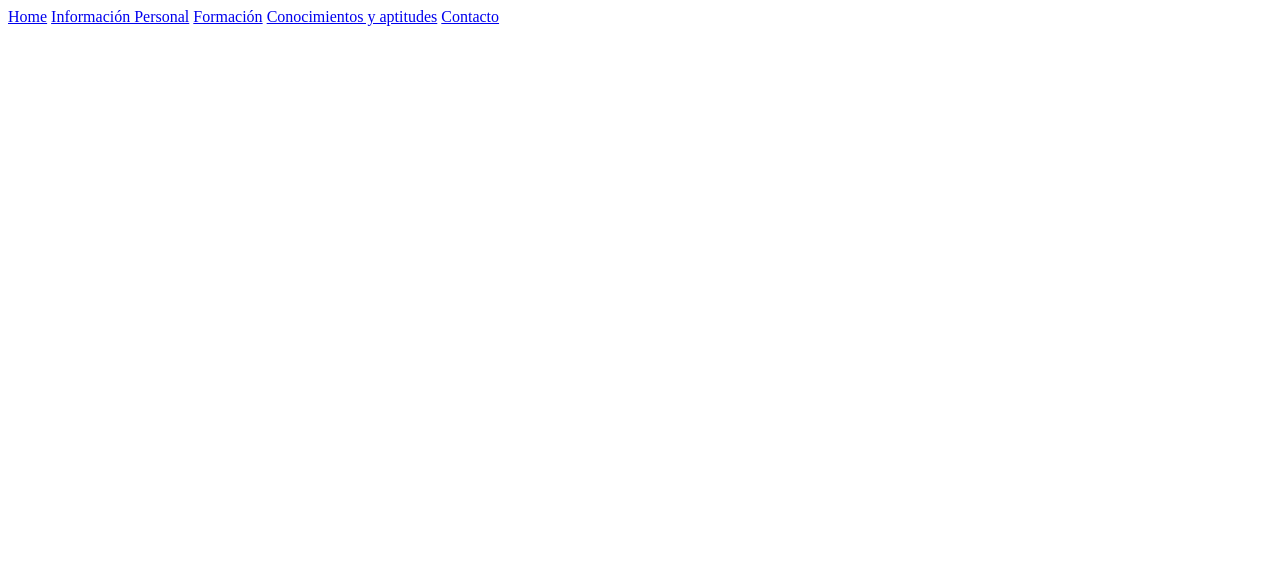
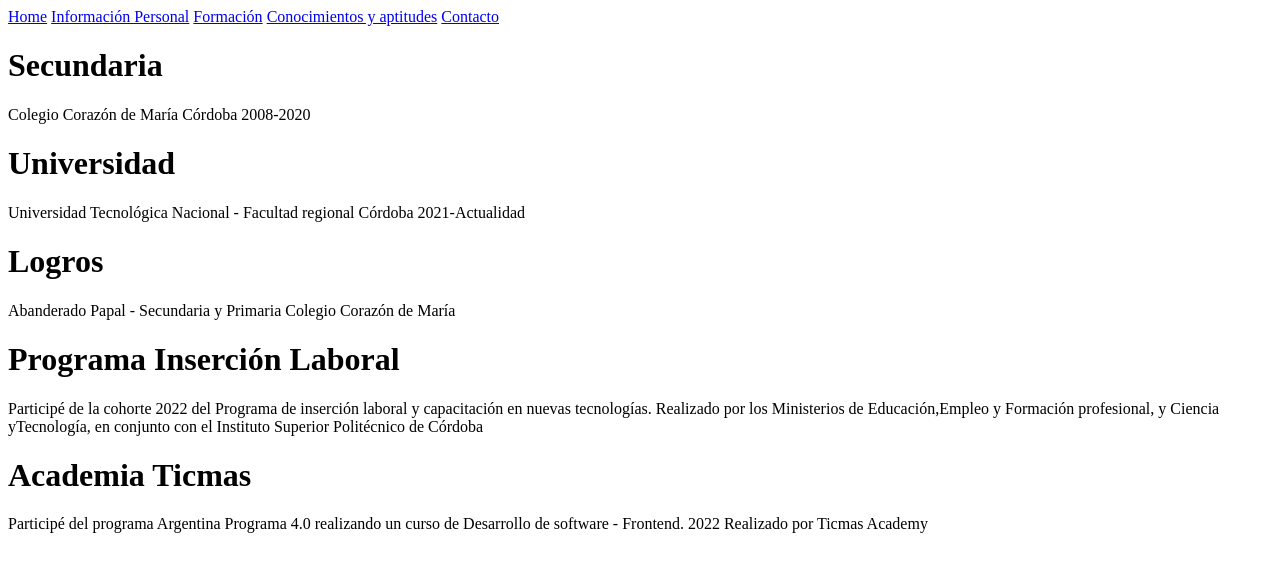
Before and after one commit to joakorojas/ProyectoCV, a plain HTML site: page pages/formacion.html in a window 1280 px wide. Drawn offline with Linux system fonts and the light colour scheme.

Commit message:
esquelto + css inicial

```diff
--- /dev/null
+++ b/css/index.css
@@ -0,0 +1,15 @@
+body{
+    background-color: #f1f0ea;
+}
+
+h1{
+    color: #2d232e;
+}
+
+p{
+    color: #474448;
+}
+
+a{
+    color: #2d232e;
+}
--- a/pages/formacion.html
+++ b/pages/formacion.html
@@ -4,14 +4,71 @@
     <meta charset="UTF-8">
     <meta name="viewport" content="width=device-width, initial-scale=1.0">
     <title>Curriculum Vitae - Joaquin Rojas</title>
+    <link rel="icon" type="ico" href="../assets/imgs/favicon.ico">
 </head>
 <body>
     <nav>
-        <a href="index.html">Home</a>
+        <a href="../index.html">Home</a>
         <a href="info_personal.html">Información Personal</a>
         <a href="formacion.html">Formación</a>
         <a href="conocimientos_aptitudes.html">Conocimientos y aptitudes</a>
         <a href="contacto.html">Contacto</a>
     </nav>
+
+
+    <span>
+        <h1>
+            Secundaria
+        </h1>
+        <p>
+            Colegio Corazón de María
+            Córdoba
+            2008-2020
+        </p>
+    </span>
+
+    <span>
+        <h1>
+            Universidad
+        </h1>
+        <p>
+            Universidad Tecnológica Nacional - Facultad regional Córdoba
+            2021-Actualidad
+        </p>
+    </span>
+
+    <span>
+        <h1>
+            Logros
+        </h1>
+        <p>
+            Abanderado Papal - Secundaria y Primaria
+            Colegio Corazón de María
+        </p>
+    </span>
+
+    <span>
+        <h1>
+            Programa Inserción Laboral
+        </h1>
+        <p>
+            Participé de la cohorte 2022 del Programa de inserción laboral y
+            capacitación en nuevas tecnologías. Realizado por los Ministerios de
+            Educación,Empleo y Formación profesional, y Ciencia yTecnología, en
+            conjunto con el Instituto Superior Politécnico de Córdoba
+        </p>
+    </span>
+
+    <span>
+        <h1>
+            Academia Ticmas
+        </h1>
+        <p>
+            Participé del programa Argentina Programa 4.0 realizando un curso de
+            Desarrollo de software - Frontend. 2022 Realizado por Ticmas Academy
+        </p>
+    </span>
+
+
 </body>
 </html>
```
Also changed, not shown: index.html (added, +32 -0 lines), pages/conocimientos_aptitudes.html (+2 -1 lines), pages/contacto.html (+2 -1 lines), pages/index.html (deleted, +0 -22 lines), pages/info_personal.html (+29 -1 lines), assets/Paleta.png (added), assets/imgs/ProfilePicture2.jpg (added), assets/imgs/favicon.ico (added), css/conocimientos_aptitudes.css (added).
